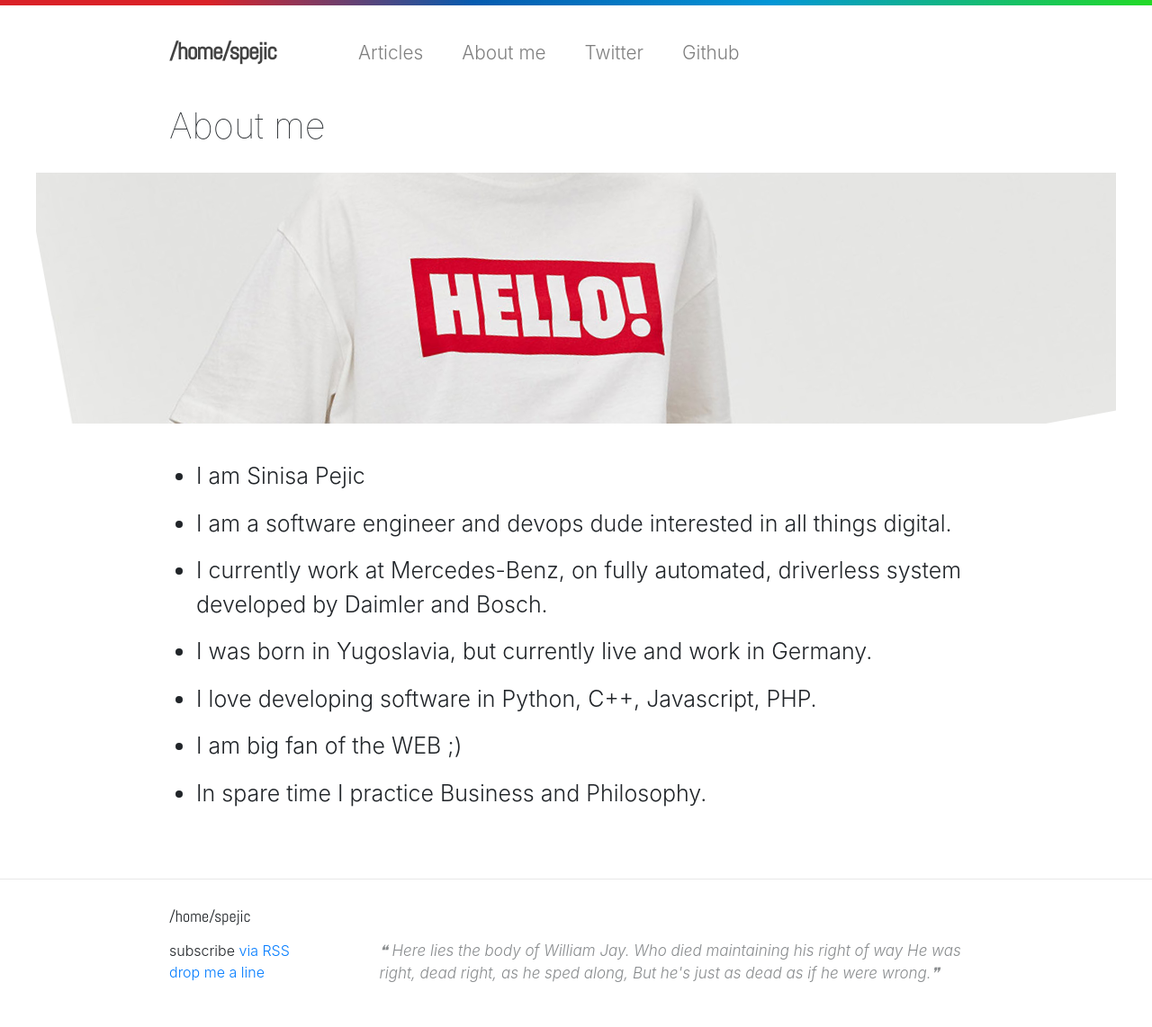
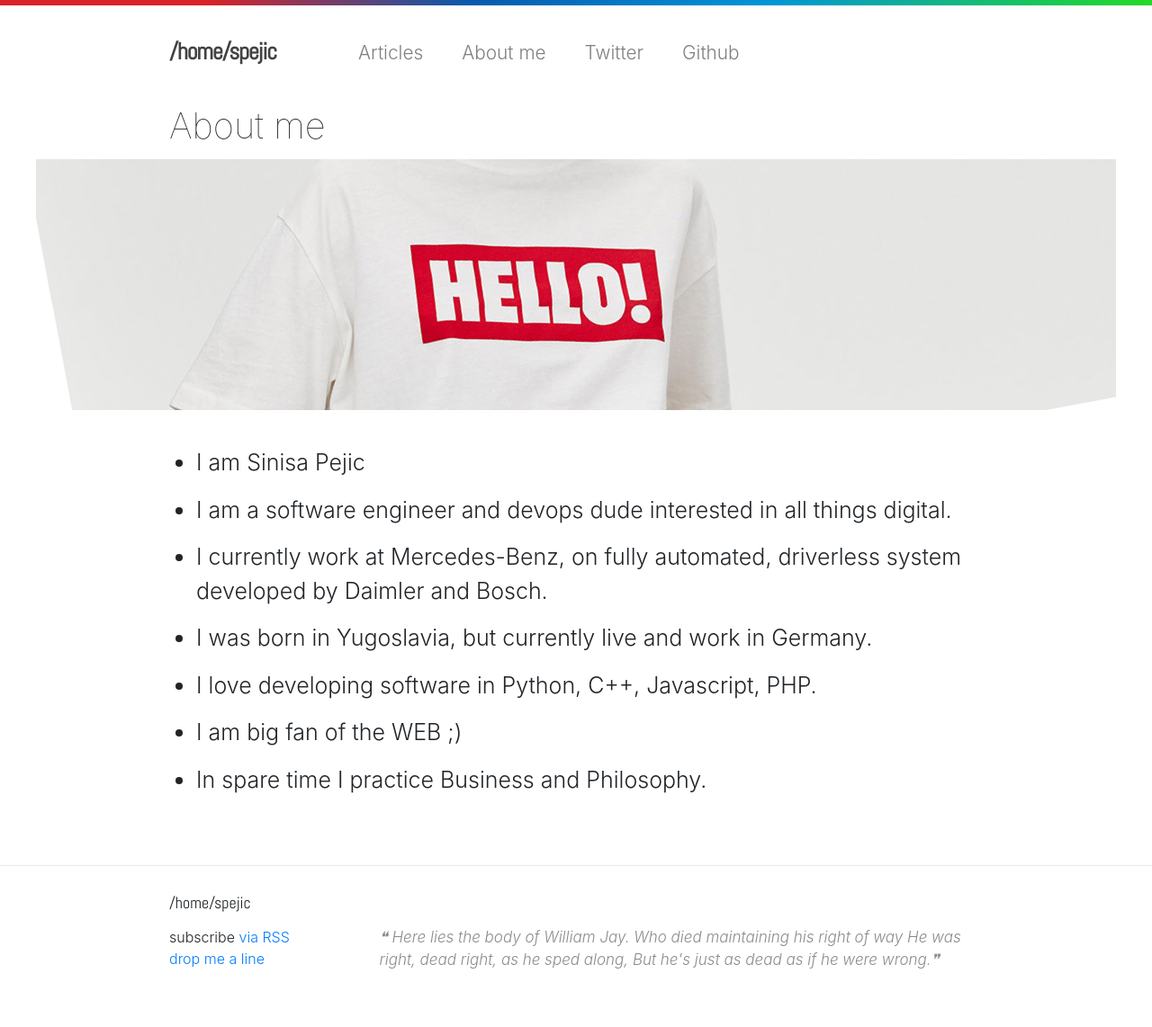
Before and after one commit to spejic88/spejic88.github.io, a Jekyll site: the page built from about.md, in a window 1280 px wide. Shown: the whole page at 90% size. Built offline with Jekyll 4.4.1, drawn with Linux system fonts in a browser that asks for light colours; some web fonts are replaced.

Commit message:
update #3

```diff
--- a/_sass/_layout.scss
+++ b/_sass/_layout.scss
@@ -137,7 +137,7 @@ figure {
 
         img {
             display: block;
-            margin: 20px auto 40px;
+            margin: 5px auto 40px;
         }
     }
 }
```
